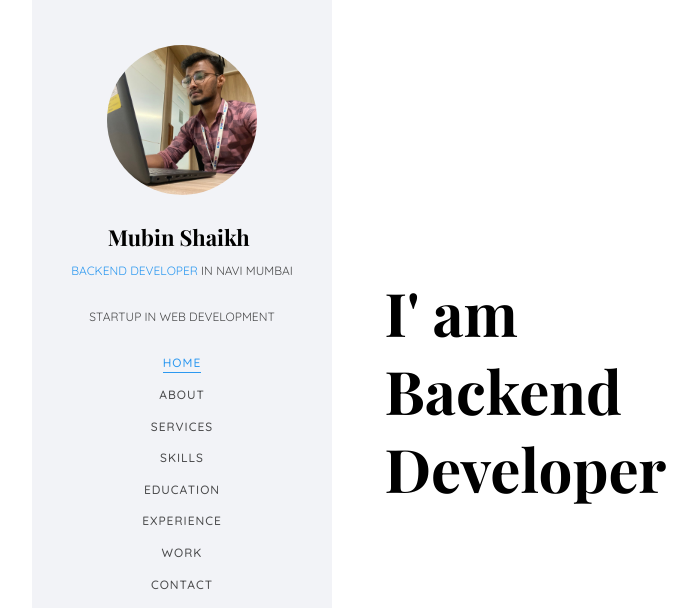
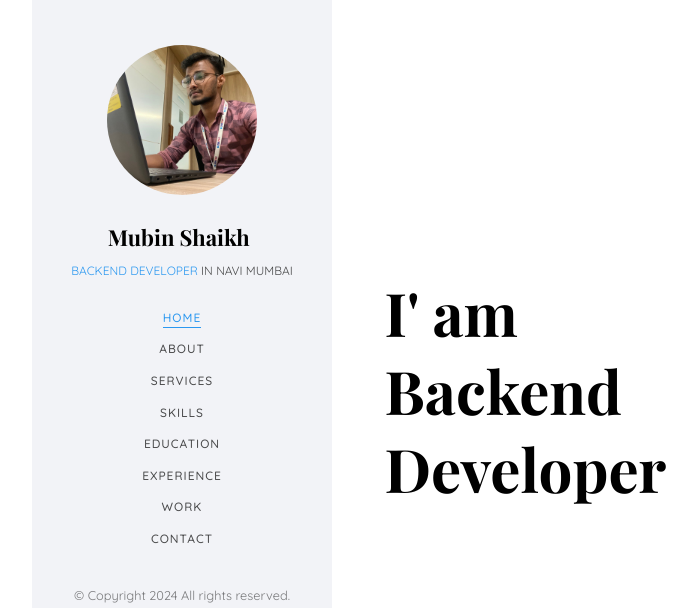
Before and after one commit to Mubin-MLAI/myportfolio, a plain HTML site: page index.html in a window 1280 px wide. Shown: the top 608 px of the page, without its empty margins (23-720 px from the left). Drawn offline with nearby package versions, Linux system fonts and the light colour scheme; files whose address does not match are found by name; a web font is replaced by a local one.

Commit message:
Changes is index file

```diff
--- a/index.html
+++ b/index.html
@@ -61,7 +61,7 @@
 					<div class="author-img" style="background-image: url(images/about.jfif);"></div>
 					<h1 id="colorlib-logo"><a href="index.html">Mubin Shaikh</a></h1>
 					<span class="position"><a href="#">Backend Developer</a> in Navi Mumbai</span>
-					<span class="position"><a href="#"></a>STARTUP IN WEB DEVELOPMENT</span>
+					<!-- <span class="position"><a href="#"></a>STARTUP IN WEB DEVELOPMENT</span> -->
 				</div>
 				<nav id="colorlib-main-menu" role="navigation" class="navbar">
 					<div id="navbar" class="collapse">
```
